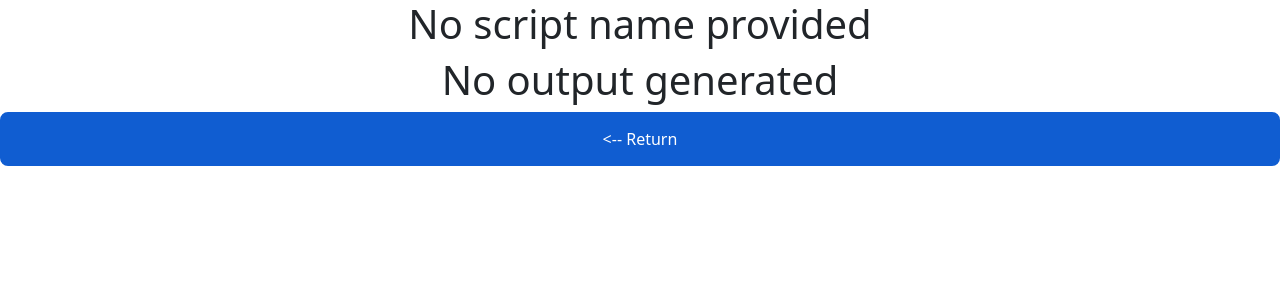
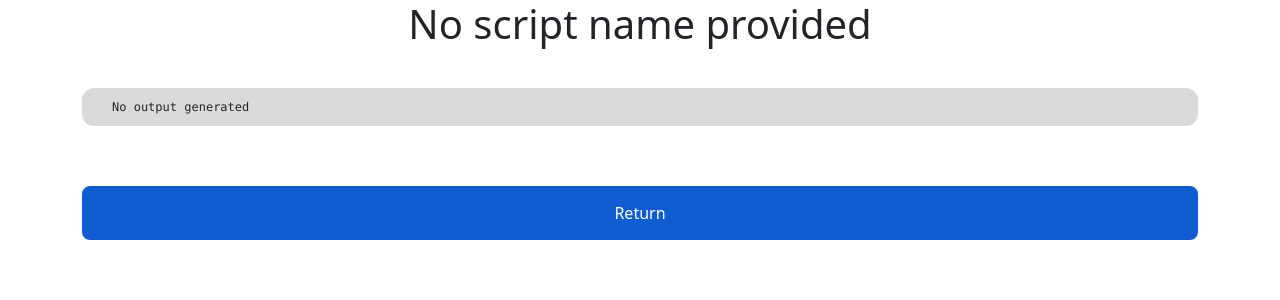
Before and after one commit to zakrzaq/RA-AP-Proc, a Flask app: template templates/output.html in a window 1280 px wide. Shown: the top 300 px of the page. Run offline with Flask 2, Linux system fonts and the light colour scheme; the template is opened without the code that fills it, so the values that code supplies are empty.

Commit message:
flask-ui ux imporv

```diff
--- a/static/styles/index.css
+++ b/static/styles/index.css
@@ -13,6 +13,15 @@
 .mt-30 {
   margin-top: 3em;
 }
+
+.bold {
+  font-weight: 700;
+}
+
+.red {
+  color: red;
+}
+
 a.menu-option {
   padding: 12px 24px;
   margin-bottom: 15px;
@@ -71,3 +80,16 @@ h2,
 h3 {
   text-align: center;
 }
+
+.code-output {
+  background-color: rgb(218, 218, 218);
+  border-radius: 12px;
+  padding: 10px 10px 10px 30px;
+  font-family: "Lucida Console", "Courier New", monospace;
+  margin: 40px 0 60px;
+  font-size: 12px;
+}
+
+p.code-line {
+  margin: 5px 0;
+}
--- a/templates/output.html
+++ b/templates/output.html
@@ -14,18 +14,21 @@
     />
     <link rel="stylesheet" href= "{{ url_for('static',filename='styles/index.css') }}">
   <body>
-    <div class="container-md d-flex justify-content-center flex-column"></div>
+    <div class="container-md d-flex justify-content-center flex-column">
+      <div class="row">
+        <div class="col">
           {% if script %}
             <h1>Result: {{ script }}</h1>
           {% else %}
             <h1>No script name provided</h1>
           {% endif %} {% if output %}
-      <p>{{ output }}</p>
+            <div class="code-output">{{ output }}</div>
           {% else %}
-      <h1>No output generated</h1>
+            <div class="code-output">No output generated</div>
           {% endif %}
-    <a href="/" class="menu-option"><-- Return</button>
+          <a href="/" class="menu-option">Return</a>
+        </div>
+      </div>
     </div>
   </body>
-
 </html>
--- a/utility/check_daily_report.py
+++ b/utility/check_daily_report.py
@@ -21,7 +21,8 @@ def check_daily_report(server=False):
     )
 
     today = date.today().strftime("%m-%d-%Y")
-    output += output_msg(server, f"Daily AP Process update for:  {today}")
+    output += output_msg(server,
+                         f"Daily AP Process update for:  {today}", "bold")
 
     for filename in os.listdir(report_directory):
         f = os.path.join(report_directory, filename)
--- a/utility/mif_soerf_check.py
+++ b/utility/mif_soerf_check.py
@@ -17,7 +17,7 @@ def mif_soerf_check(server=False):
     mif_count = 0
     soerf_count = 0
 
-    output += output_msg(server, '\nMIFs submitted:')
+    output += output_msg(server, '\nMIFs submitted:', 'bold')
     mifs_submitted = pd.DataFrame()
     for filename in os.listdir(mif_dir):
         mif_count += 1
@@ -41,7 +41,7 @@ def mif_soerf_check(server=False):
 
     tmp_df = pd.DataFrame()
 
-    output += output_msg(server, 'SOERFs submitted:')
+    output += output_msg(server, 'SOERFs submitted:', 'bold')
     soerfs_submitted = pd.DataFrame()
     for filename in os.listdir(soerf_dir):
         soerf_count += 1
```
Also changed, not shown: helpers/helpers.py (+5 -2 lines). Lines whose indentation alone changed are shown as unchanged.
